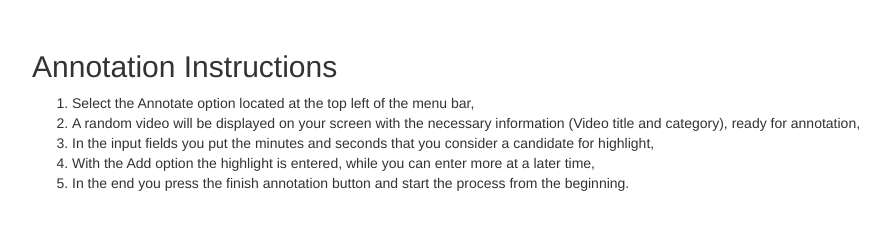
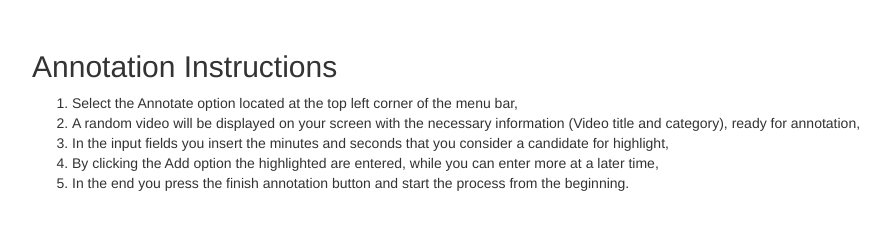
Before and after one commit to theopsall/video_annotator, a Flask app: template video_annotator/templates/profile.html in a window 1280 px wide. Shown: the part 106-358 px from the top of the page, without its empty margins (38-928 px from the left). Run offline with Flask 2, Linux system fonts and the light colour scheme; the template is opened without the code that fills it, so the values that code supplies are empty; some libraries are stand-ins or nearby versions.

Commit message:
Update profile

```diff
--- a/video_annotator/templates/profile.html
+++ b/video_annotator/templates/profile.html
@@ -17,12 +17,12 @@
         <br>
         <h2>Annotation Instructions</h2>
         <ol>
-            <li>Select the Annotate option located at the top left of the menu bar,</li>
+            <li>Select the Annotate option located at the top left corner of the menu bar,</li>
             <li>A random video will be displayed on your screen with the necessary
                 information (Video title and category), ready for annotation,</li>
-            <li>In the input fields you put the minutes and seconds that you consider
+            <li>In the input fields you insert the minutes and seconds that you consider
                  a candidate for highlight,</li>
-            <li>With the Add option the highlight is entered, while you can enter more at a later time,</li>
+            <li>By clicking the Add option the highlighted are entered, while you can enter more at a later time,</li>
             <li>In the end you press the finish annotation button and start the process from the beginning.</li>
         </ol>
         <br> <br>
```
